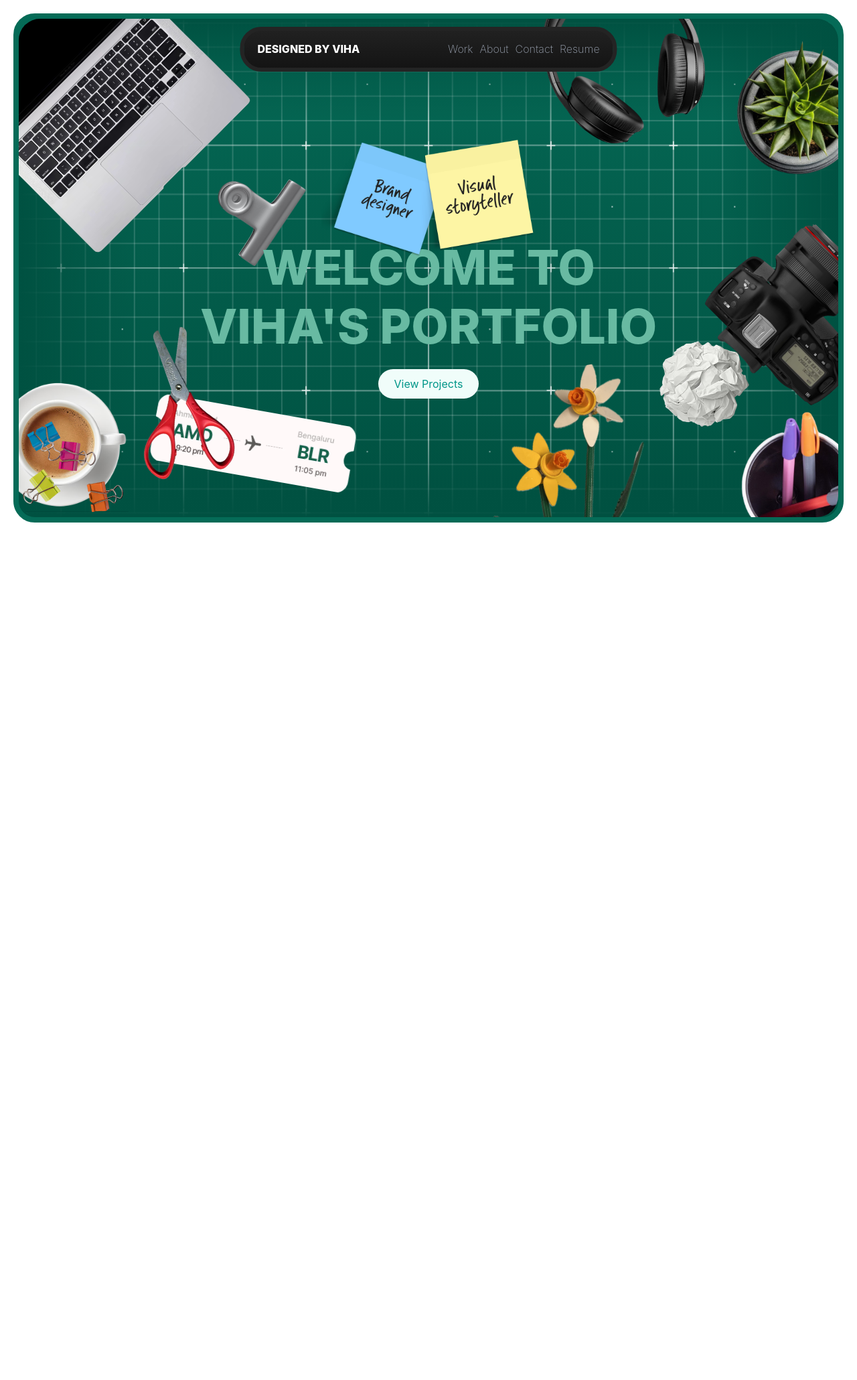
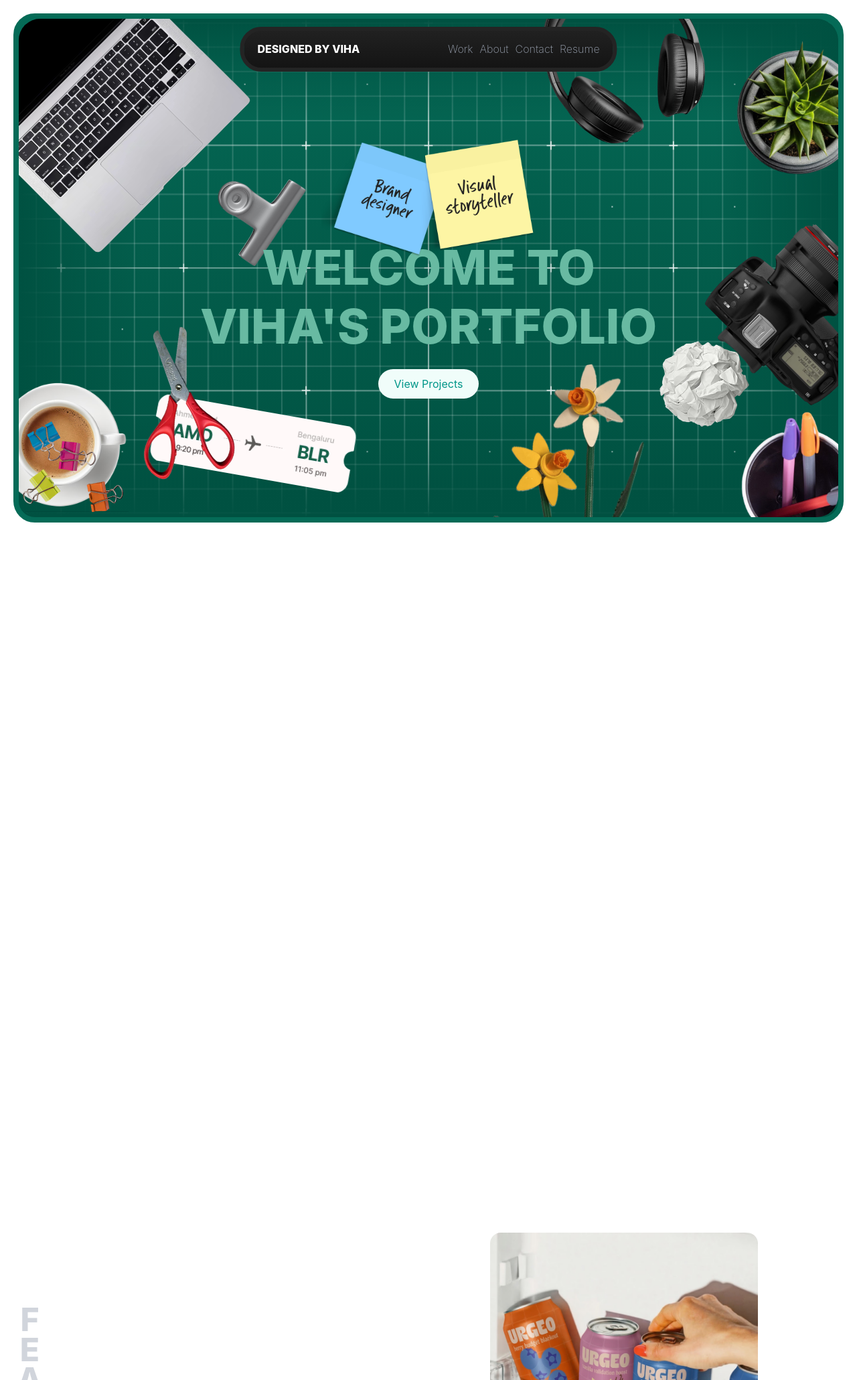
Before and after one commit to BerkCanpolat/Motion-Animate-Web, a React (Vite) app: page / in a window 1280 px wide. Shown: the top 2060 px of the page at 67% size. Before the commit the page ends 800 px from the top, so only its background shows below. Built offline with nearby package versions, Linux system fonts and the light colour scheme.

Commit message:
complete Featured section and add mobile responsiveness

```diff
--- /dev/null
+++ b/src/Components/motion/FeaturedParallaxImages.jsx
@@ -0,0 +1,19 @@
+import React from 'react'
+import { twMerge } from 'tailwind-merge'
+import { motion } from 'motion/react'
+
+const FeaturedParallaxImages = ({ imgPath, className, title, subTitle,y }) => {
+  return (
+    <motion.div
+    style={{ y: y}}
+    className={twMerge("absolute grid w-30 h-30 md:w-100 md:h-80", className)}
+
+    >
+        <img src={imgPath} className='w-full h-full object-cover rounded-2xl' />
+        <p className='text-red-500 text-sm md:text-2xl font-bold'>{title}</p>
+        <p className='text-gray-400 font-bold max-sm:text-xs'>{subTitle}</p>
+    </motion.div>
+  )
+}
+
+export default FeaturedParallaxImages
--- /dev/null
+++ b/src/Constants/ParallaxImageData.js
@@ -0,0 +1,32 @@
+import { IMAGES } from "./images.data";
+
+export const parallaxImageData = [
+    {
+        imgPath: IMAGES.FEATURED1,
+        title: "Capsule",
+        subTitle: "Packaging Design",
+        className: "top-[400px] right-[5vw]",
+        y: [200,1200]
+    },
+    {
+        imgPath: IMAGES.FEATURED2,
+        title: "Shelf Life",
+        subTitle: "Packaging Design",
+        className: "top-[200px] right-[10vw]",
+        y: [300, -300]
+    },
+    {
+        imgPath: IMAGES.FEATURED3,
+        title: "Grid",
+        subTitle: "Branding",
+        className: "top-[200px] left-[25vw]",
+        y: [0,1200]
+    },
+    {
+        imgPath: IMAGES.FEATURED4,
+        title: "SMI Interpretations",
+        subTitle: "Logo & Visual Identity",
+        className: "top-[200px] left-[5vw]",
+        y: [0,800]
+    },
+]
--- a/src/Constants/images.data.js
+++ b/src/Constants/images.data.js
@@ -13,6 +13,11 @@ import hero11 from '../assets/hero/hero-11.avif';
 import hero12 from '../assets/hero/hero-12.avif';
 import hero13 from '../assets/hero/hero-13.avif';
 import hero14 from '../assets/hero/hero-14.avif';
+
+import featured1 from '../assets/featured/featured-1.avif';
+import featured2 from '../assets/featured/featured-2.avif';
+import featured3 from '../assets/featured/featured-3.avif';
+import featured4 from '../assets/featured/featured-4.avif';
 
 
 export const IMAGES = {
@@ -31,4 +36,8 @@ export const IMAGES = {
     HERO12: hero12,
     HERO13: hero13,
     HERO14: hero14,
+    FEATURED1: featured1,
+    FEATURED2: featured2,
+    FEATURED3: featured3,
+    FEATURED4: featured4,
 };
--- /dev/null
+++ b/src/Sections/Featured/Featured.jsx
@@ -0,0 +1,22 @@
+import React from 'react'
+import FeaturedParallaxImages from '../../Components/motion/FeaturedParallaxImages'
+import { parallaxImageData } from '../../Constants/ParallaxImageData'
+
+const Featured = ({ imageYParallax }) => {
+
+
+  return (
+    <section className='h-[350dvh]'>
+        <div className='h-full'>
+        <h1 className='text-gray-300 text-2xl md:text-5xl font-extrabold mt-90 z-50 [writing-mode:vertical-rl] [text-orientation:upright] uppercase tracking-[-0.1rem] md:tracking-[-0.9rem]'>featured projects</h1>
+        </div>
+        {
+            parallaxImageData.map(({imgPath,title,subTitle, className}, i) => (
+                <FeaturedParallaxImages imgPath={imgPath} title={title} subTitle={subTitle} className={className} y={imageYParallax[i]} key={imgPath+i}/>
+            ))
+        }
+    </section>
+  )
+}
+
+export default Featured
--- a/src/Sections/Hero/Hero.jsx
+++ b/src/Sections/Hero/Hero.jsx
@@ -1,12 +1,14 @@
-import React from 'react'
+import React, { useRef } from 'react'
 import Navbar from '../../Components/common/Navbar'
 import HeroFloatingImages from '../../Components/motion/HeroFloatingImages'
 import { IMAGES } from '../../Constants/images.data'
-import { motion, scale } from 'motion/react'
+import { motion, scale, useScroll, useTransform } from 'motion/react'
+import Featured from '../Featured/Featured'
+import { parallaxImageData } from '../../Constants/ParallaxImageData'
 
 const container = {
     hidden: { opacity: 0 },
-    visible: { opacity: 1, transition: {staggerChildren: .3, delayChildren: .8} }
+    visible: { opacity: 1, transition: {staggerChildren: .3, delayChildren: .7} }
 }
 
  const items = {
@@ -15,9 +17,35 @@ const container = {
  }
 
 const Hero = () => {
+
+    const mainRef = useRef(null);
+
+    const section = 6;
+
+    const { scrollYProgress } = useScroll(
+        {
+            target: mainRef,
+            offset: ["start start","end end"]
+        }
+    );
+
+    const scaleHero = useTransform(
+        scrollYProgress,
+        [0, 1.5 / section, 3 / section, 6 / section],
+        [1, 0.5, 0.5, 1]
+    );
+
+    const imageYParallax = parallaxImageData.map(({y}) => useTransform(
+        scrollYProgress,
+        [0, 1],
+        y
+    ))
+
   return (
-    <section className='px-5 py-5'>
-        <div className='bg-[linear-gradient(180deg,#056b57_0%,#005141_100%)] h-[95vh] border-8 border-[#056b57] rounded-4xl'>
+    <section ref={mainRef} className='px-5 py-5'>
+        <motion.div
+        style={{ scale: scaleHero }}
+        className='bg-[linear-gradient(180deg,#056b57_0%,#005141_100%)] h-[95vh] border-8 border-[#056b57] rounded-4xl sticky top-5'>
 
             <div className='relative w-full h-full overflow-hidden rounded-4xl'>
             <div className=''>
@@ -72,6 +100,12 @@ const Hero = () => {
 
 
 
+        </motion.div>
+
+        <div className='h-dvh'/>
+
+        <div className='relative'>
+        <Featured imageYParallax={imageYParallax}/>
         </div>
     </section>
   )
```
